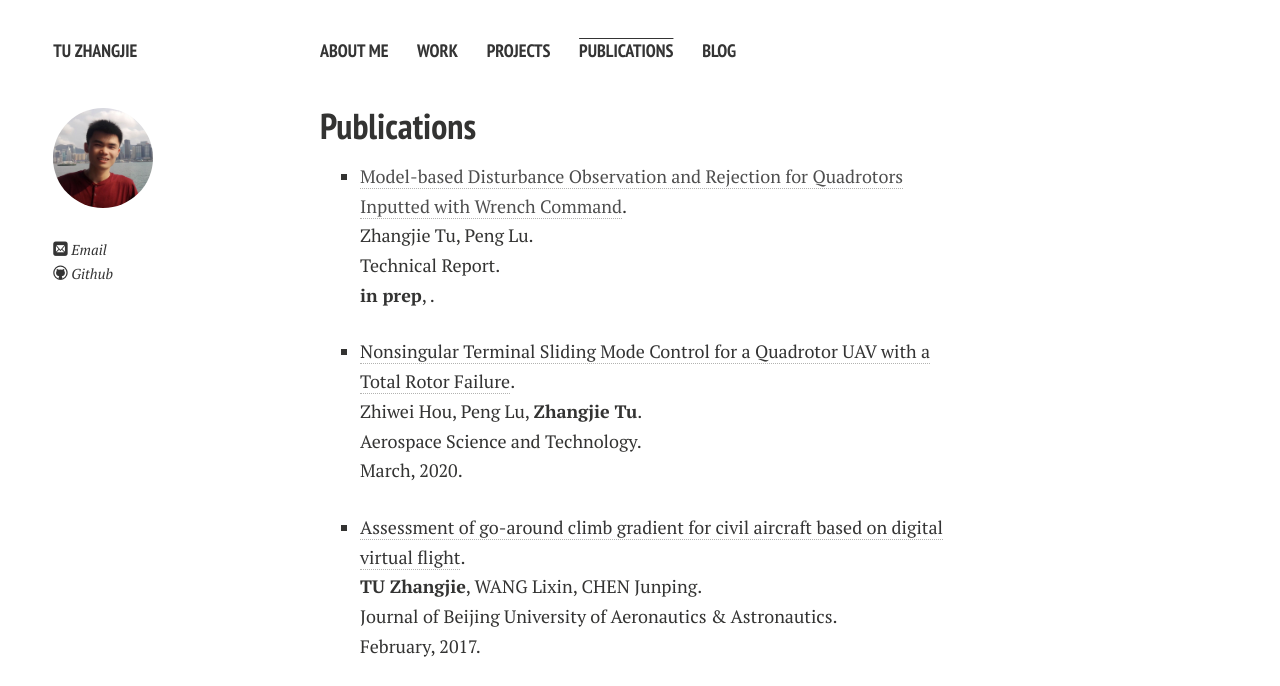
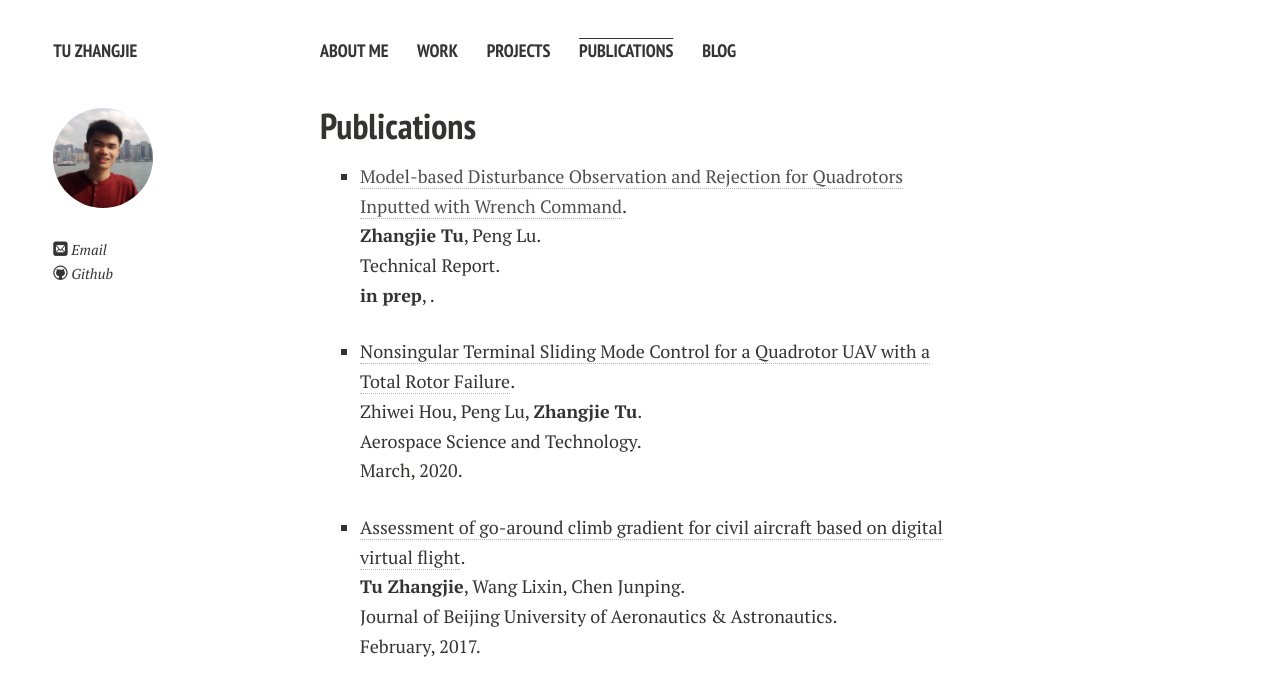
Before and after one commit to ZhanJet/ZhanJet.github.io, a Jekyll site: the page built from publications.md, in a window 1280 px wide. Shown: the top 686 px of the page. Built offline with Jekyll 4.4.1, drawn with Linux system fonts in a browser that asks for light colours; nearby versions of some CDN libraries; a style sheet for code colours, icons or effects is not loaded; part of the change alters nothing that is shown.

```diff
--- a/publications.md
+++ b/publications.md
@@ -3,7 +3,7 @@ layout: page
 permalink: /publications/index.html
 title: Publications
 pubs:
-  - author: "Zhangjie Tu, Peng Lu"
+  - author: "**Zhangjie Tu**, Peng Lu"
     title: "Model-based Disturbance Observation and Rejection for Quadrotors Inputted with Wrench Command"
     month: "**in prep**"
     year: ""
@@ -14,14 +14,14 @@ pubs:
     title: "Nonsingular Terminal Sliding Mode Control for a Quadrotor UAV with a Total Rotor Failure"
     month: "March"
     year: "2020"
-    booktitle: "Aerospace Science and Technology"
+    journal: "Aerospace Science and Technology"
     url: "https://www.sciencedirect.com/science/article/abs/pii/S1270963819316414"
 
-  - author: "**TU Zhangjie**, WANG Lixin, CHEN Junping"
+  - author: "**Tu Zhangjie**, Wang Lixin, Chen Junping"
     title: "Assessment of go-around climb gradient for civil aircraft based on digital virtual flight"
     month: "February"
     year: "2017"
-    booktitle: "Journal of Beijing University of Aeronautics & Astronautics"
+    journal: "Journal of Beijing University of Aeronautics & Astronautics"
     url: "https://bhxb.buaa.edu.cn/EN/10.13700/j.bh.1001-5965.2016.0879"
 ---
 ## Publications
```
